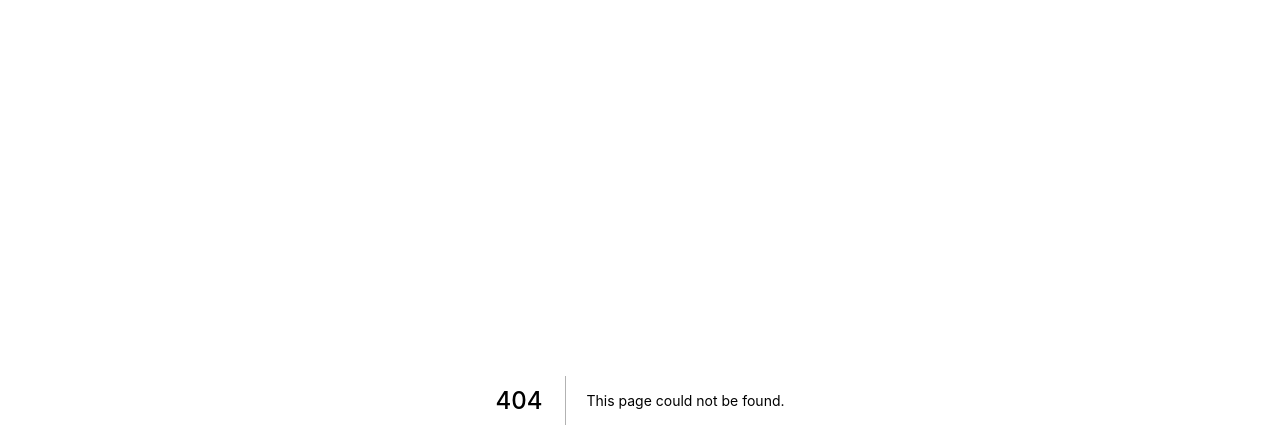
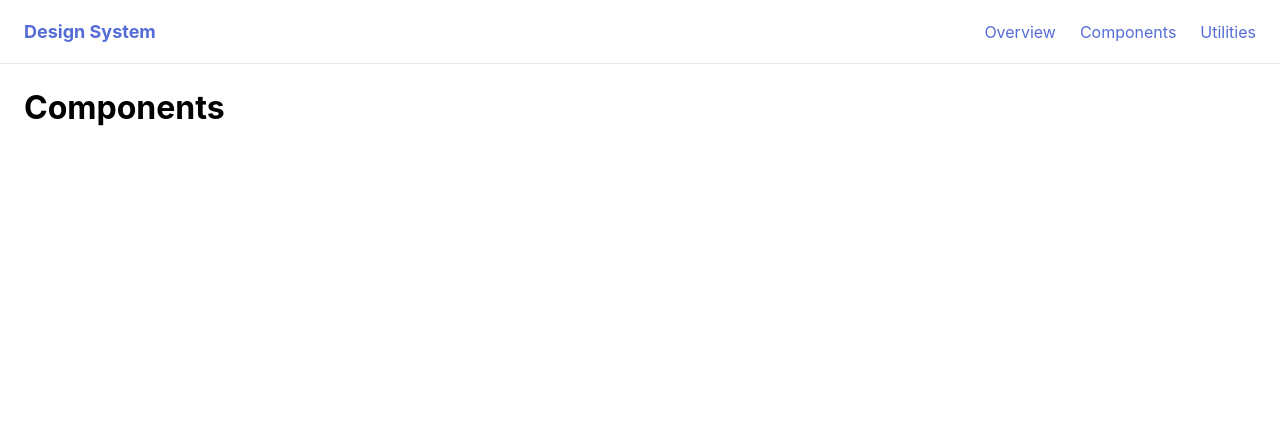
Before and after one commit to ryanjwilke/nextjs, a Next.js app: page /components in a window 1280 px wide. Before the commit this address had no page. Shown: the top 448 px of the page. Built offline with nearby package versions, Linux system fonts and the light colour scheme.

Commit message:
Working on the layout

```diff
--- a/package.json
+++ b/package.json
@@ -10,6 +10,7 @@
   "dependencies": {
     "next": "9.5.2",
     "react": "16.13.1",
-    "react-dom": "16.13.1"
+    "react-dom": "16.13.1",
+    "sass": "^1.26.10"
   }
 }
--- a/pages/_app.js
+++ b/pages/_app.js
@@ -1,7 +1,25 @@
-import '../styles/globals.css'
+import Head from 'next/head'
+import '../styles/global.sass'
 
-function MyApp({ Component, pageProps }) {
-  return <Component {...pageProps} />
+export default function MyApp({ Component, pageProps }) {
+  return (
+    <div className="layout">
+      <Head>
+        <title>Design System</title>
+      </Head>
+      <nav>
+        <h6><a href="/">Design System</a></h6>
+        <menu>
+          <ul>
+            <li><a href="/">Overview</a></li>
+            <li><a href="/components/">Components</a></li>
+            <li><a href="#">Utilities</a></li>
+          </ul>
+        </menu>
+      </nav>
+      <main>
+        <Component {...pageProps} />
+      </main>
+    </div>
+  )
 }
-
-export default MyApp
--- /dev/null
+++ b/pages/components/index.js
@@ -0,0 +1,12 @@
+import Head from 'next/head'
+
+export default function Components() {
+  return (
+    <div>
+      <Head>
+        <title>Components</title>
+      </Head>
+      <h1>Components</h1>
+    </div>
+  )
+}
--- /dev/null
+++ b/styles/colors.sass
@@ -0,0 +1,43 @@
+$blue-50: #F5FBFF
+$blue-100: #D6ECFF
+$blue-200: #A4CDFE
+$blue-300: #7DABF8
+$blue-400: #6C8EEF
+$blue-500: #556CD6
+$blue-600: #3D4EAC
+$blue-700: #2F3D89
+$blue-800: #212D63
+$blue-900: #131F41
+
+$gray-50: #F8FAFB
+$gray-100: #E3E8EE
+$gray-200: #C1C9D2
+$gray-300: #A3ACB9
+$gray-400: #8792A2
+$gray-500: #697386
+$gray-600: #4F566B
+$gray-700: #3C4257
+$gray-800: #2A2F45
+$gray-900: #1A1F36
+
+$red-50: #FFF8F5
+$red-100: #FDE2DD
+$red-200: #FBB5B2
+$red-300: #FA8389
+$red-400: #ED5F74
+$red-500: #CD3D64
+$red-600: #A41C4E
+$red-700: #80143F
+$red-800: #5E1039
+$red-900: #420828
+
+$text-50: rgba($gray-900,.1)
+$text-100: rgba($gray-900,.2)
+$text-200: rgba($gray-900,.3)
+$text-300: rgba($gray-900,.4)
+$text-400: rgba($gray-900,.5)
+$text-500: rgba($gray-900,.6)
+$text-600: rgba($gray-900,.7)
+$text-700: rgba($gray-900,.8)
+$text-800: rgba($gray-900,.9)
+$text-900: $gray-900
--- /dev/null
+++ b/styles/global.sass
@@ -0,0 +1,3 @@
+@import "colors"
+@import "reset"
+@import "layout"
--- a/styles/globals.css
+++ /dev/null
@@ -1,16 +0,0 @@
-html,
-body {
-  padding: 0;
-  margin: 0;
-  font-family: -apple-system, BlinkMacSystemFont, Segoe UI, Roboto, Oxygen,
-    Ubuntu, Cantarell, Fira Sans, Droid Sans, Helvetica Neue, sans-serif;
-}
-
-a {
-  color: inherit;
-  text-decoration: none;
-}
-
-* {
-  box-sizing: border-box;
-}
--- /dev/null
+++ b/styles/layout.sass
@@ -0,0 +1,33 @@
+html
+  font-family: -apple-system, BlinkMacSystemFont, "Segoe UI", Roboto, Oxygen-Sans, Ubuntu, Cantarell, "Helvetica Neue", Helvetica, Arial, sans-serif
+
+.layout
+  margin: 0 auto
+  max-width: 650
+
+h1
+  margin: 0 0 30px
+
+main
+  padding: 24px
+
+nav
+  height: 64px
+  padding: 0 24px
+  border-bottom: 1px solid $gray-100
+  h6
+    float: left
+    font-size: 18px
+    line-height: 64px
+  ul
+    float: right
+  li
+    display: inline-block
+    margin-left: 24px
+  a
+    line-height: 64px
+    text-decoration: none
+    color: $blue-500
+    transition: all 300ms ease
+    &:hover
+      color: $blue-600
--- /dev/null
+++ b/styles/reset.sass
@@ -0,0 +1,24 @@
+*,
+*::after,
+*::before
+  margin: 0
+  padding: 0
+  box-sizing: border-box
+
+input,
+textarea
+  background: none
+  &::placeholder
+    color: currentColor
+
+input,
+select,
+textarea
+  &:-webkit-autofill
+    &, &:hover, &:focus, &:active
+      color: currentColor
+      -webkit-text-fill-color: #323D48
+      transition: background-color 99999s ease-in-out 99999s
+
+html, body
+  height: 100%
```
Also changed, not shown: 1 other file (tests, documents, lock files or other folders).
